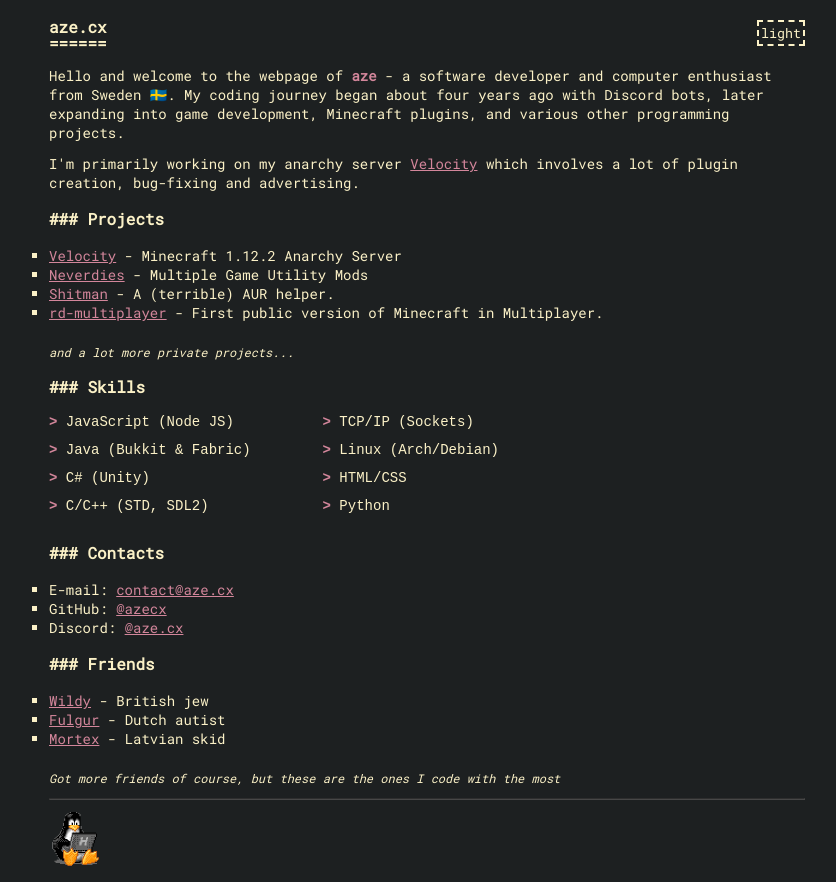
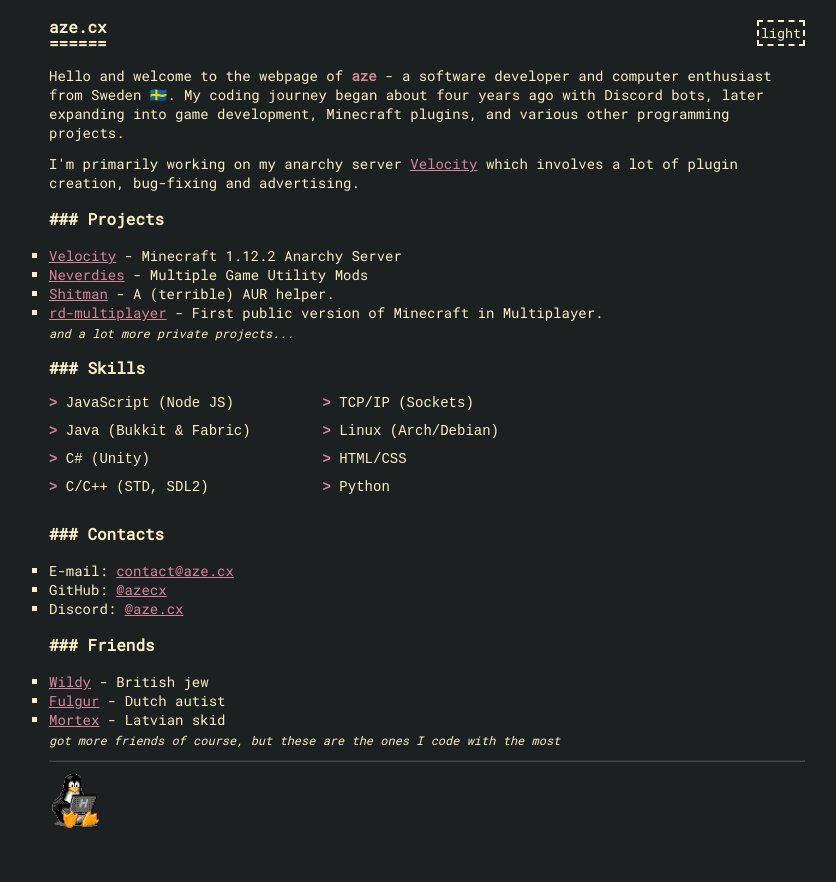
Before and after one commit to azecx/aze.cx, a plain HTML site: page index.html in a window 1280 px wide. Shown: the whole page, without its empty margins (213-1049 px from the left). After the commit the page ends 844 px from the top, so only its background shows below. Drawn offline with Linux system fonts and the light colour scheme.

Commit message:
fix: remove ugly margins

```diff
--- a/index.html
+++ b/index.html
@@ -37,7 +37,6 @@
       <li><a target="_blank" rel="noreferrer" href="https://neverdies.me/">Neverdies</a> - Multiple Game Utility Mods</li>
       <li><a target="_blank" rel="noreferrer" href="#">Shitman</a> - A (terrible) AUR helper.</li>
       <li><a target="_blank" rel="noreferrer" href="#">rd-multiplayer</a> - First public version of Minecraft in Multiplayer.</li>
-      <br>
       <p id="more">and a lot more private projects...</p>
 
     </ul>
@@ -73,8 +72,7 @@
       <li><a href="https://aalex.uk/">Wildy</a> - British jew</li>
       <li><a href="https://github.com/Pixako0">Fulgur</a> - Dutch autist</li>
       <li><a href="https://github.com/MORTEX8">Mortex</a> - Latvian skid</li>
-      <br>
-      <p id="more">Got more friends of course, but these are the ones I code with the most</p>
+      <p id="more">got more friends of course, but these are the ones I code with the most</p>
       </ul>
 
     <hr>
```
